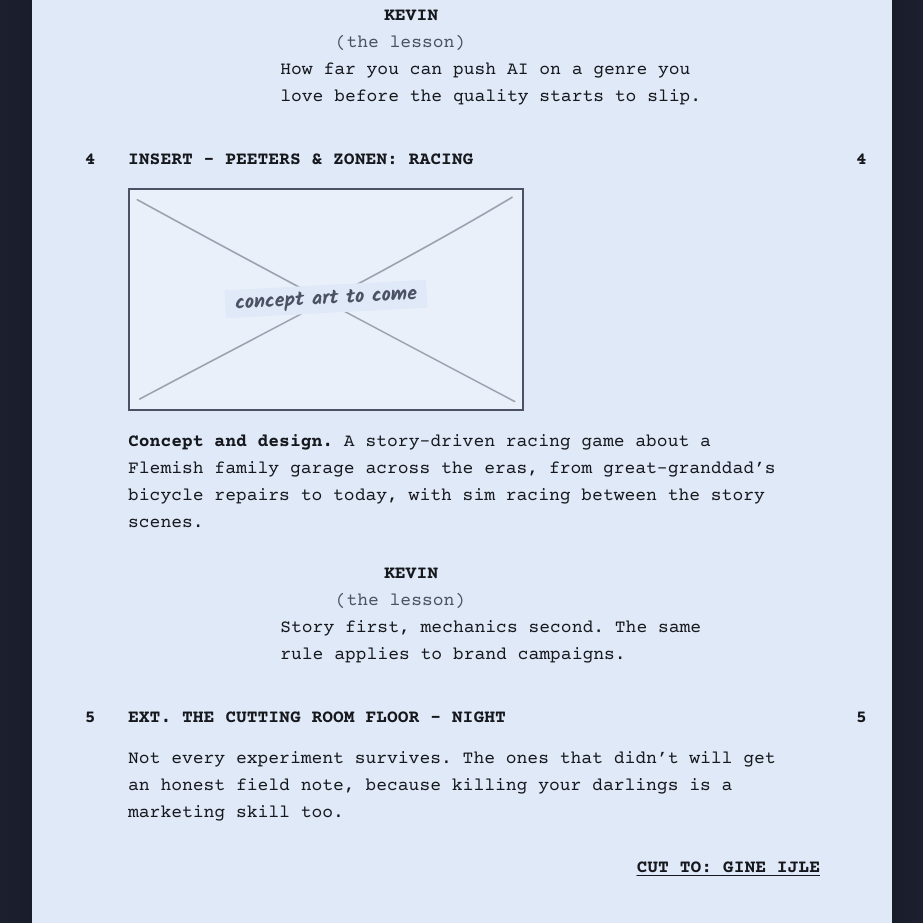
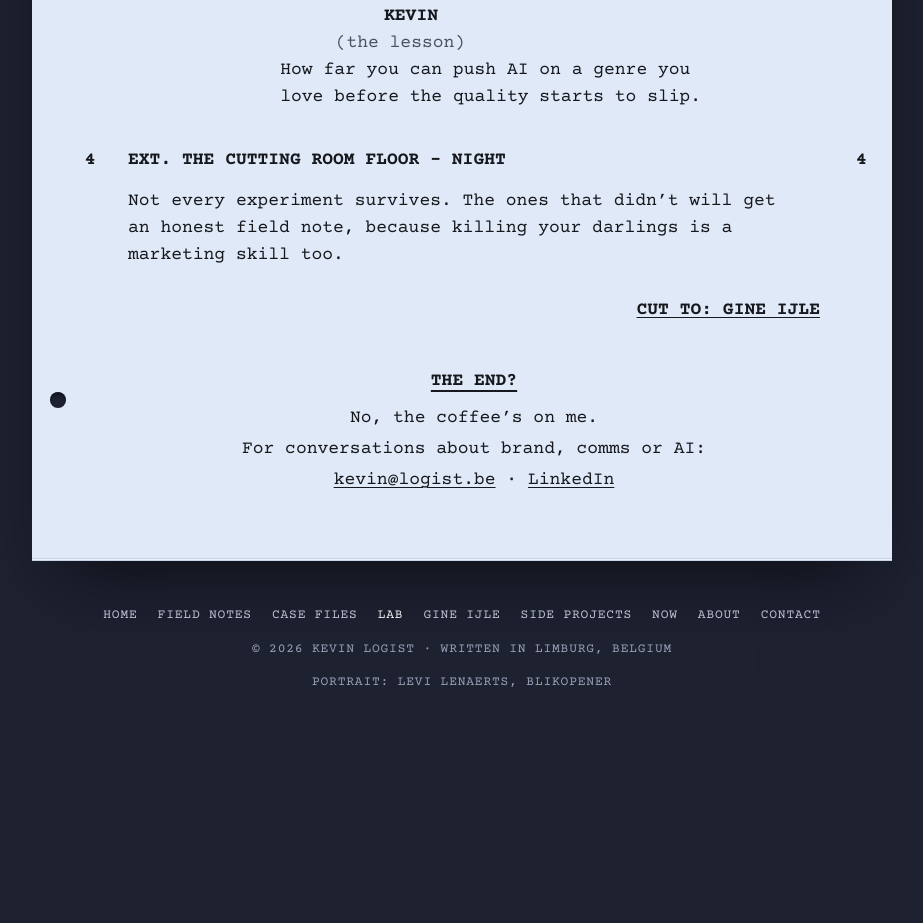
Before and after one commit to Caviloso/logist.be, a plain HTML site: page lab.html in a window 1280 px wide. Shown: the part 2148-3071 px from the top of the page, without its empty margins (178-1101 px from the left). After the commit the page ends 2885 px from the top, so only its background shows below. Drawn offline with Linux system fonts and the light colour scheme.

Commit message:
Remove Peeters & Zonen from the Lab
Co-Authored-By: Claude Opus 5.5 <noreply@anthropic.com>
Claude-Session: https://claude.ai/code/session_01TsLiEXRoVhsyGwmz3bAdfh

```diff
--- a/lab.html
+++ b/lab.html
@@ -71,13 +71,6 @@
 <p class="paren">(the lesson)</p>
 <div class="dlg"><p>How far you can push AI on a genre you love before the quality starts to slip.</p></div>
 
-<h2 class="slug">Insert – Peeters &amp; Zonen: Racing</h2>
-<div class="board"><svg class="x" viewBox="0 0 160 90" preserveAspectRatio="none" aria-hidden="true"><path vector-effect="non-scaling-stroke" stroke-width="1.6" d="M3 4C50 30 110 62 157 87"/><path vector-effect="non-scaling-stroke" stroke-width="1.6" d="M156 3C108 32 52 60 4 86"/></svg><span>concept art to come</span></div>
-<p class="action"><b>Concept and design.</b> A story-driven racing game about a Flemish family garage across the eras, from great-granddad’s bicycle repairs to today, with sim racing between the story scenes.</p>
-<p class="char">Kevin</p>
-<p class="paren">(the lesson)</p>
-<div class="dlg"><p>Story first, mechanics second. The same rule applies to brand campaigns.</p></div>
-
 <h2 class="slug">EXT. The cutting room floor – night</h2>
 <p class="action">Not every experiment survives. The ones that didn’t will get an honest field note, because killing your darlings is a marketing skill too.</p>
 
```
